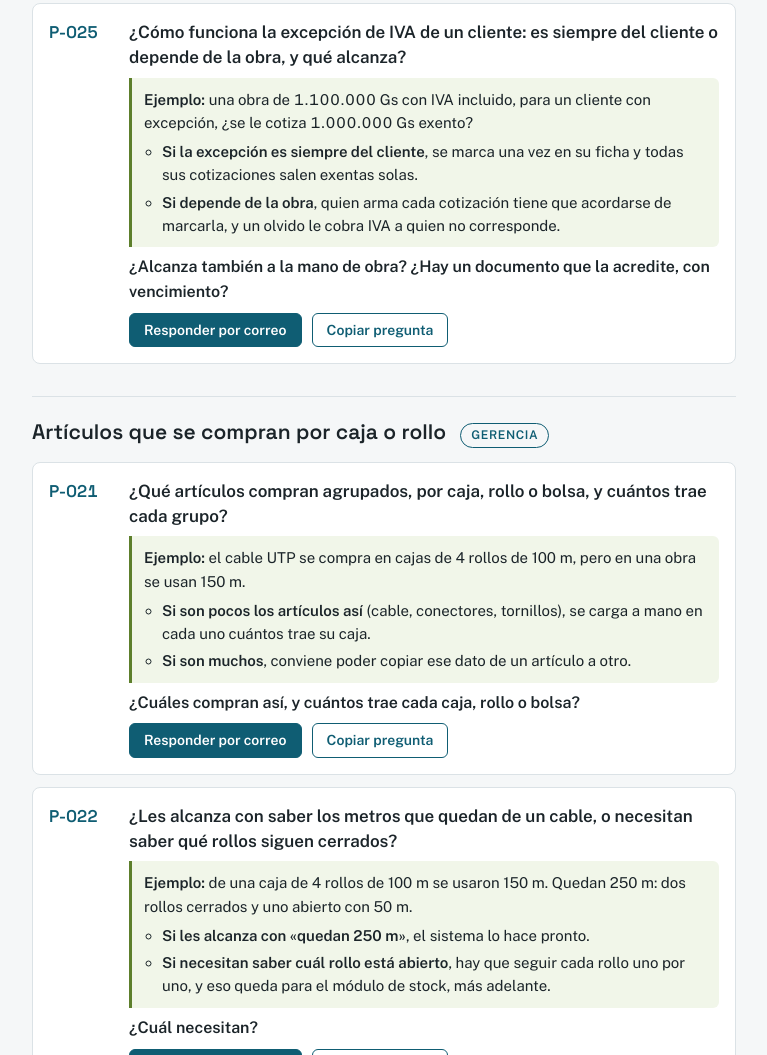
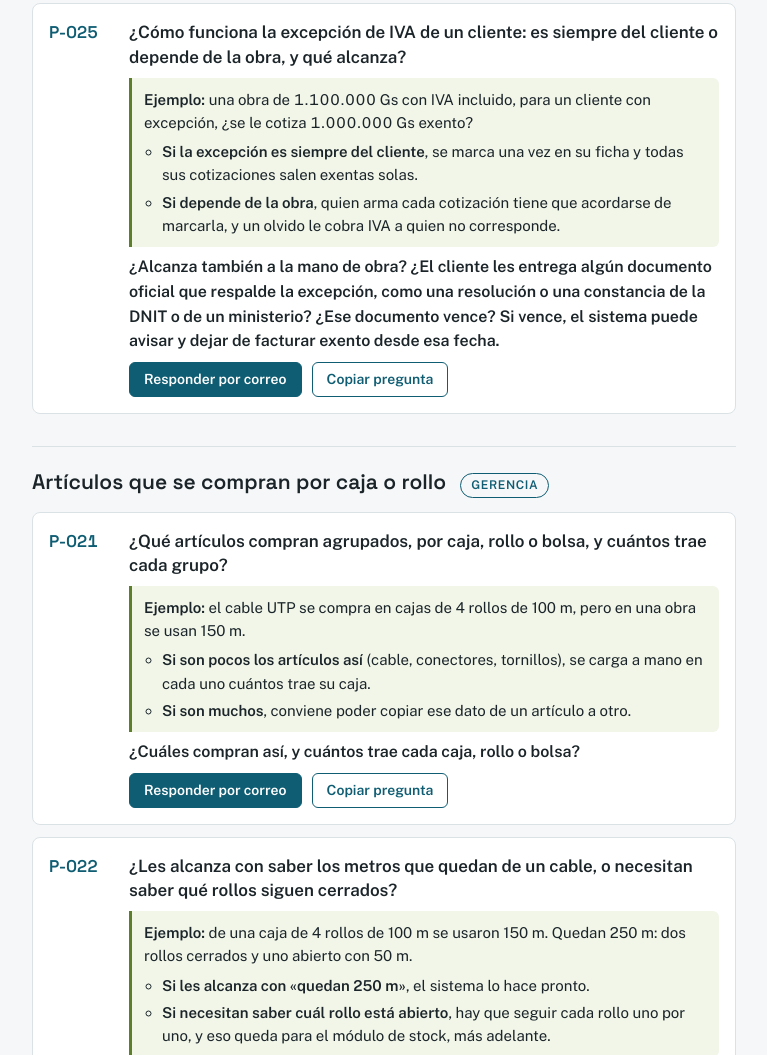
Before and after one commit to systemmacom-lab/preguntas, a plain HTML site: page e-02/index.html in a window 1280 px wide. Shown: the part 3725-4780 px from the top of the page, without its empty margins (256-1023 px from the left). Drawn offline with nearby package versions, Linux system fonts and the light colour scheme.

Commit message:
E-02: P-025 aclara que documento respalda la excepcion de IVA
Nombra la resolucion o constancia de la DNIT o de un ministerio, y
dice para que sirve el vencimiento. El envio todavia no se mando.

Co-Authored-By: Claude Opus 5.5 <noreply@anthropic.com>

```diff
--- a/e-02/index.html
+++ b/e-02/index.html
@@ -355,7 +355,7 @@
               <li><strong>Si depende de la obra</strong>, quien arma cada cotización tiene que acordarse de marcarla, y un olvido le cobra IVA a quien no corresponde.</li>
             </ul>
           </div>
-          <p class="cierre">¿Alcanza también a la mano de obra? ¿Hay un documento que la acredite, con vencimiento?</p>
+          <p class="cierre">¿Alcanza también a la mano de obra? ¿El cliente les entrega algún documento oficial que respalde la excepción, como una resolución o una constancia de la DNIT o de un ministerio? ¿Ese documento vence? Si vence, el sistema puede avisar y dejar de facturar exento desde esa fecha.</p>
         </div>
       </li>
     </ol>
```
